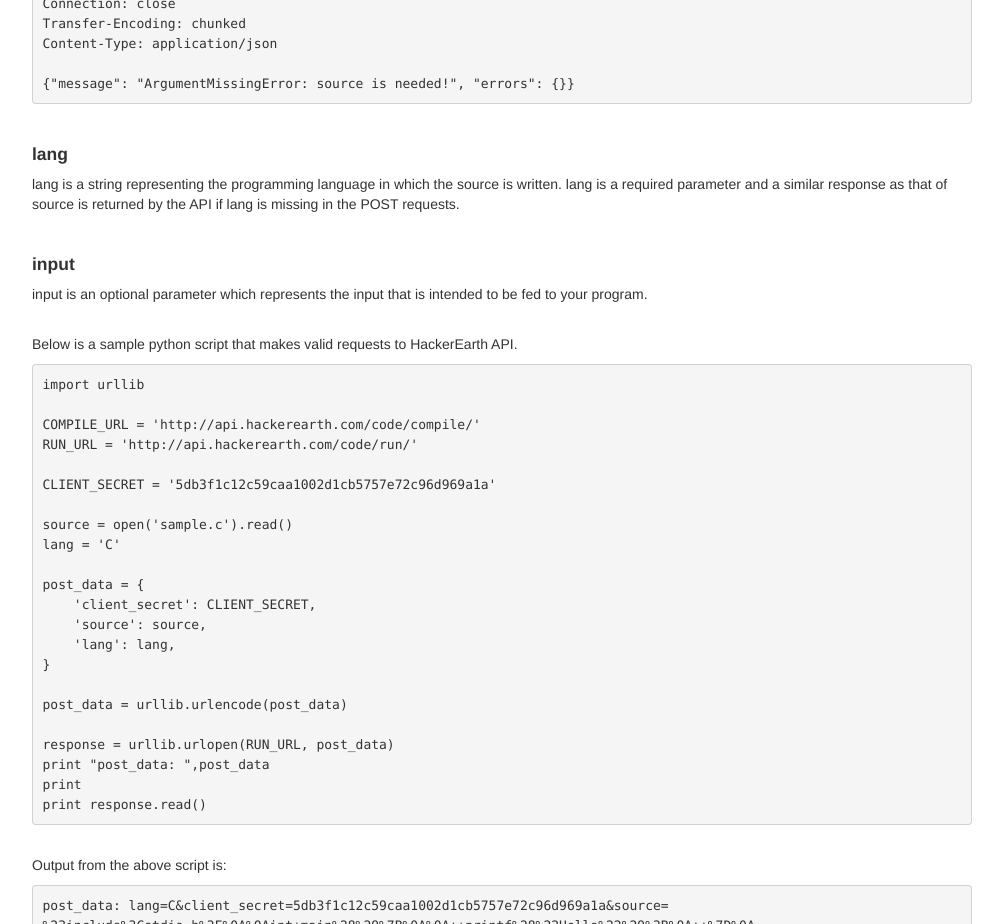
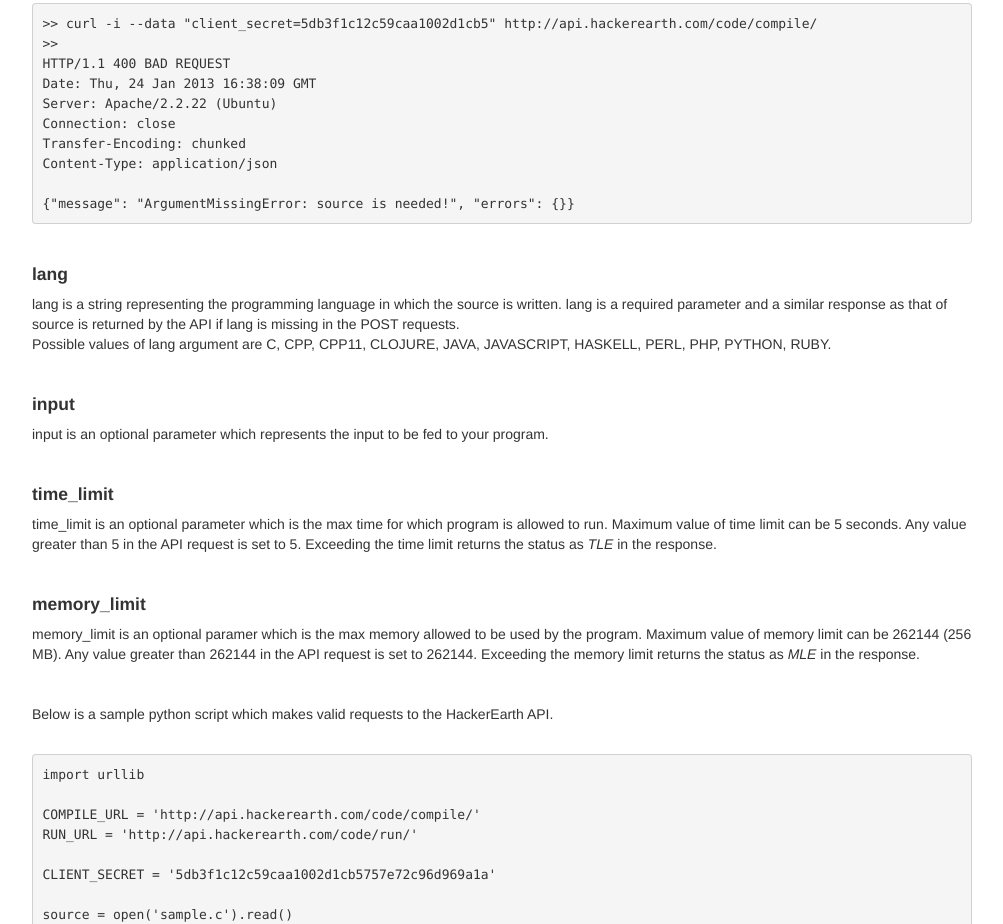
Before and after one commit to HackerEarth/developer.hackerearth.com, a plain HTML site: page index.html in a window 1280 px wide. Shown: the part 1845-2769 px from the top of the page, without its empty margins (138-1141 px from the left). Drawn offline with Linux system fonts and the light colour scheme.

Commit message:
index: update documentation

```diff
--- a/index.html
+++ b/index.html
@@ -69,7 +69,11 @@
             <p>In case of a successful compile request, the JSON object
             returned looks like:</p>
 <pre>
-{"message": "OK", "errors": {}, "compile_status": "OK"}
+{"errors": {},
+"id": "7e5cfbe",
+"message": "OK",
+"compile_status": "OK",
+"web_link": "http://code.hackerearth.com/7e5cfbe"}
 </pre>
             <br>
             <p>In case of a successful run request, the JSON object returned
@@ -78,14 +82,16 @@
 {"errors": {},
 "id": "7e5cfbe",
 "message": "OK",
+"compile_status": "OK",
 "run_status": {"status": "AC",
-             "memory_used": "64",
-             "output_html": "Hello",
-             "time_used": "0.1005",
-             "signal": "OTHER",
-             "status_detail": "N/A",
-             "output": "Hello"},
-"compile_status": "OK",
+              "time_used": "0.1005",
+              "memory_used": "64",
+              "output": "Hello",
+              "output_html": "Hello",
+              "signal": "OTHER",
+              "status_detail": "N/A",
+              "time_limit": 5,
+              "memory_limit": 262144}
 "web_link": "http://code.hackerearth.com/7e5cfbe"}
 </pre>
             <br>
@@ -147,14 +153,34 @@
             <p>lang is a string representing the programming language in which the
             source is written. lang is a required parameter and a similar response
             as that of source is returned by the API if lang is missing in the POST
-            requests.</p>
+            requests.
+            <br>
+            Possible values of lang argument are C, CPP, CPP11, CLOJURE, JAVA,
+            JAVASCRIPT, HASKELL, PERL, PHP, PYTHON, RUBY.
+            </p>
             <br>
             <h4>input</h4>
-            <p>input is an optional parameter which represents the input that is
-            intended to be fed to your program.</p>
+            <p>input is an optional parameter which represents the input to be
+            fed to your program.</p>
             <br>
-            <p>Below is a sample python script that makes valid requests to
-            HackerEarth API.</p>
+            <h4>time_limit</h4>
+            <p>time_limit is an optional parameter which is the max time for
+            which program is allowed to run. Maximum value of time limit can be
+            5 seconds. Any value greater than 5 in the API request is set to 5.
+            Exceeding the time limit returns the status as <i>TLE</i> in the
+            response.</p>
+            <br>
+            <h4>memory_limit</h4>
+            <p> memory_limit is an optional paramer which is the max memory
+            allowed to be used by the program. Maximum value of memory limit
+            can be 262144 (256 MB). Any value greater than 262144 in the API
+            request is set to
+            262144. Exceeding the memory limit returns the status as <i>MLE</i>
+            in the response.<p>
+            <br>
+            <p>Below is a sample python script which makes valid requests to
+            the HackerEarth API.</p>
+            <br>
 <pre>
 import urllib
 
@@ -170,6 +196,8 @@
     'client_secret': CLIENT_SECRET,
     'source': source,
     'lang': lang,
+    'time_limit': 5,
+    'memory_limit': 262144,
 }
 
 post_data = urllib.urlencode(post_data)
@@ -186,8 +214,8 @@
 %23include%3Cstdio.h%3E%0A%0Aint+main%28%29%7B%0A%0A++printf%28%22Hello%22%29%3B%0A++%7D%0A
 
 {"errors": {}, "id": "7e5cfbe", "message": "OK", "run_status":
-{"status": "AC", "memory_used": "64", "output_html": "Hello", "time_used": "0.1005", "signal":
-"OTHER", "status_detail": "N/A", "output": "Hello"}, "compile_status": "OK",
+{"status": "AC", "memory_used": "64", "output_html": "Hello", "time_used": "0.1005", "signal":  OTHER",
+"status_detail": "N/A", "output": "Hello", "time_limit": 5, "memory_limit": 262144}, "compile_status": "OK",
 "web_link": "http://code.hackerearth.com/7e5cfbe"}
 </pre>
             <br>
```
